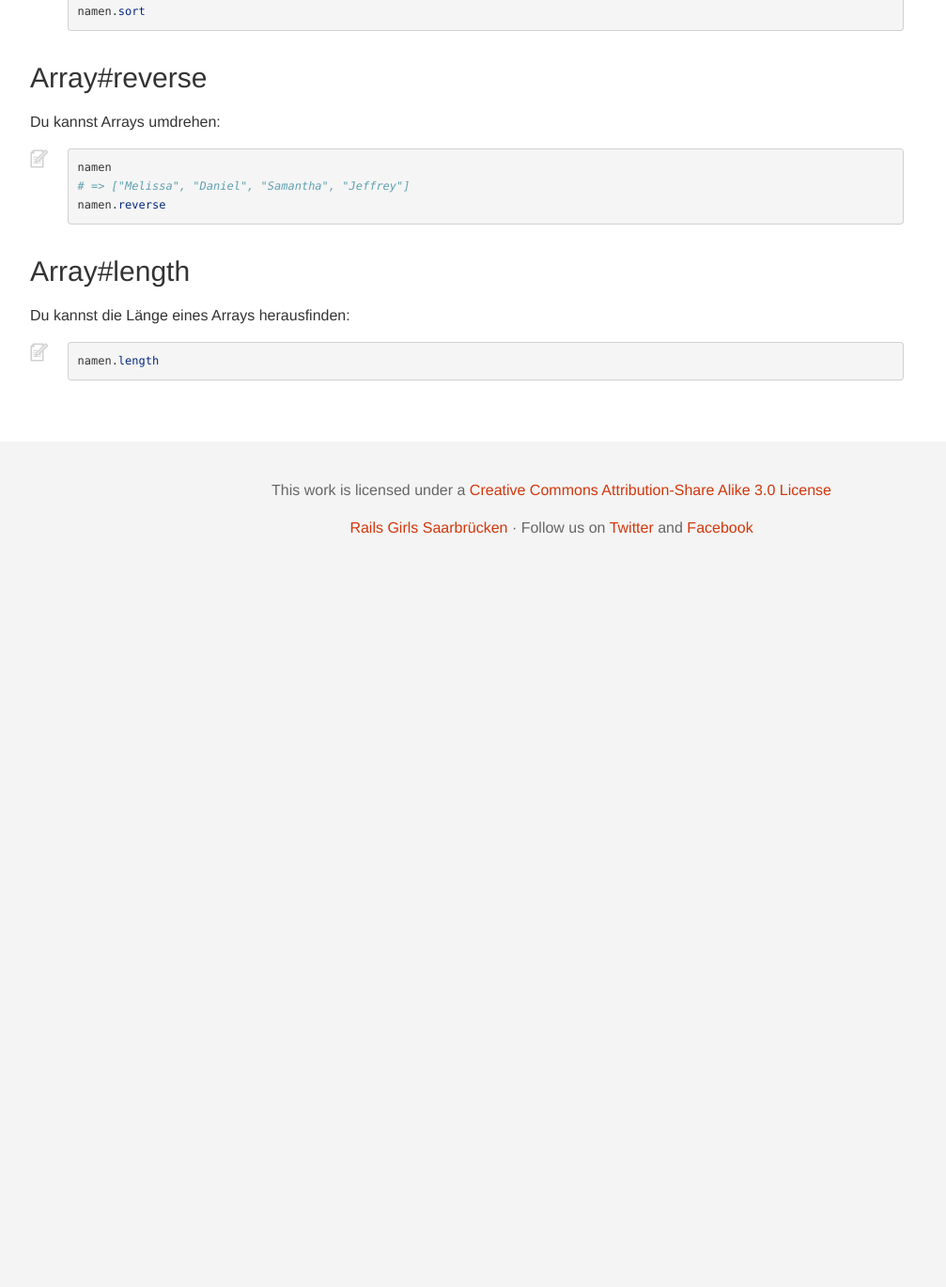
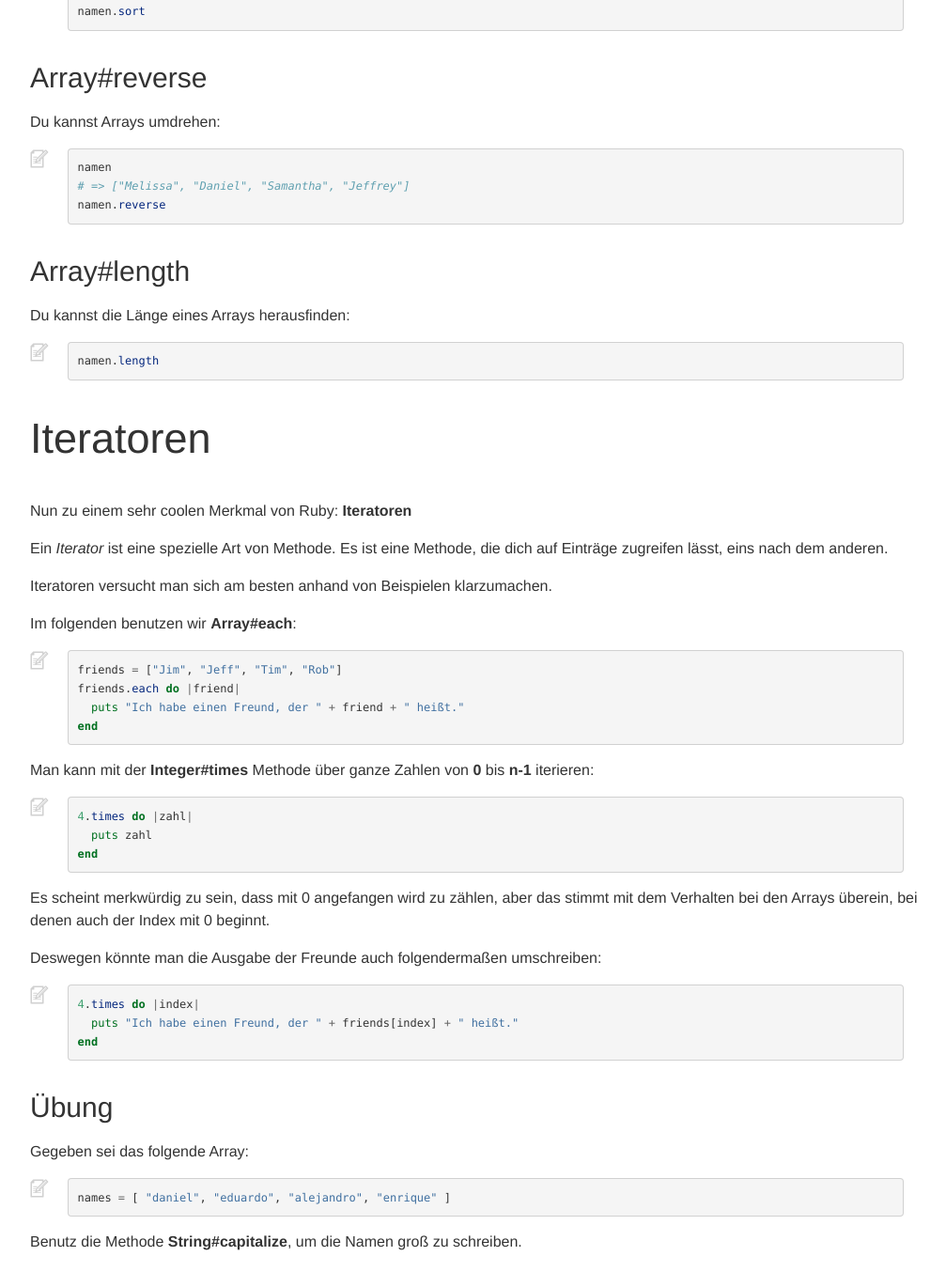
Before and after one commit to railsgirlssb/workshop_studienstiftungsaar_2016_guides, a Jekyll site: the page built from _posts/2016-03-06-introduction.markdown, in a window 1280 px wide and 1400 px high, scrolled down 9770 px. Shown: the top 1370 px of the window at 94% size, without its empty margins (53-1060 px from the left). Built offline with Jekyll 4.4.1, drawn with Linux system fonts in a browser that asks for light colours; nearby versions of some CDN libraries; before the commit the page ends 10400 px from its top, so only the background shows below that.

Commit message:
iterators

```diff
--- a/_posts/2016-03-06-introduction.markdown
+++ b/_posts/2016-03-06-introduction.markdown
@@ -460,3 +460,49 @@ Du kannst die Länge eines Arrays herausfinden:
 {% highlight ruby %}
 namen.length
 {% endhighlight %}
+
+# Iteratoren
+
+Nun zu einem sehr coolen Merkmal von Ruby: **Iteratoren**
+
+Ein *Iterator* ist eine spezielle Art von Methode.
+Es ist eine Methode, die dich auf Einträge zugreifen lässt, eins nach dem anderen.
+
+Iteratoren versucht man sich am besten anhand von Beispielen klarzumachen.
+
+Im folgenden benutzen wir **Array#each**:
+
+{% highlight ruby %}
+friends = ["Jim", "Jeff", "Tim", "Rob"]
+friends.each do |friend|
+  puts "Ich habe einen Freund, der " + friend + " heißt."
+end
+{% endhighlight %}
+
+Man kann mit der **Integer#times** Methode über ganze Zahlen von **0** bis **n-1** iterieren:
+
+{% highlight ruby %}
+4.times do |zahl|
+  puts zahl
+end
+{% endhighlight %}
+
+Es scheint merkwürdig zu sein, dass mit 0 angefangen wird zu zählen, aber das stimmt mit dem Verhalten bei den Arrays überein, bei denen auch der Index mit 0 beginnt.
+
+Deswegen könnte man die Ausgabe der Freunde auch folgendermaßen umschreiben:
+
+{% highlight ruby %}
+4.times do |index|
+  puts "Ich habe einen Freund, der " + friends[index] + " heißt."
+end
+{% endhighlight %}
+
+## Übung
+
+Gegeben sei das folgende Array:
+
+{% highlight ruby %}
+names = [ "daniel", "eduardo", "alejandro", "enrique" ]
+{% endhighlight %}
+
+Benutz die Methode **String#capitalize**, um die Namen groß zu schreiben.
```
